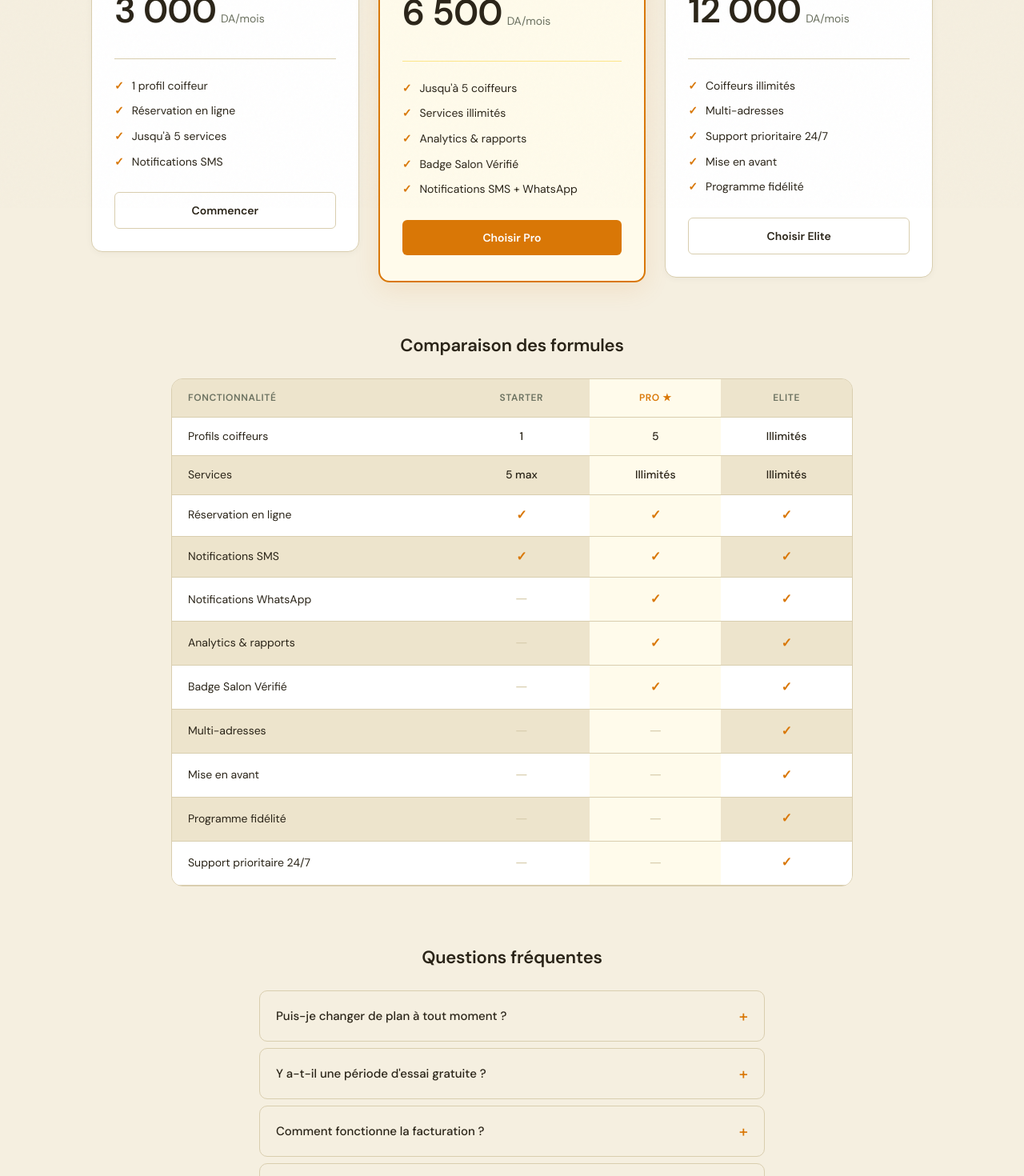
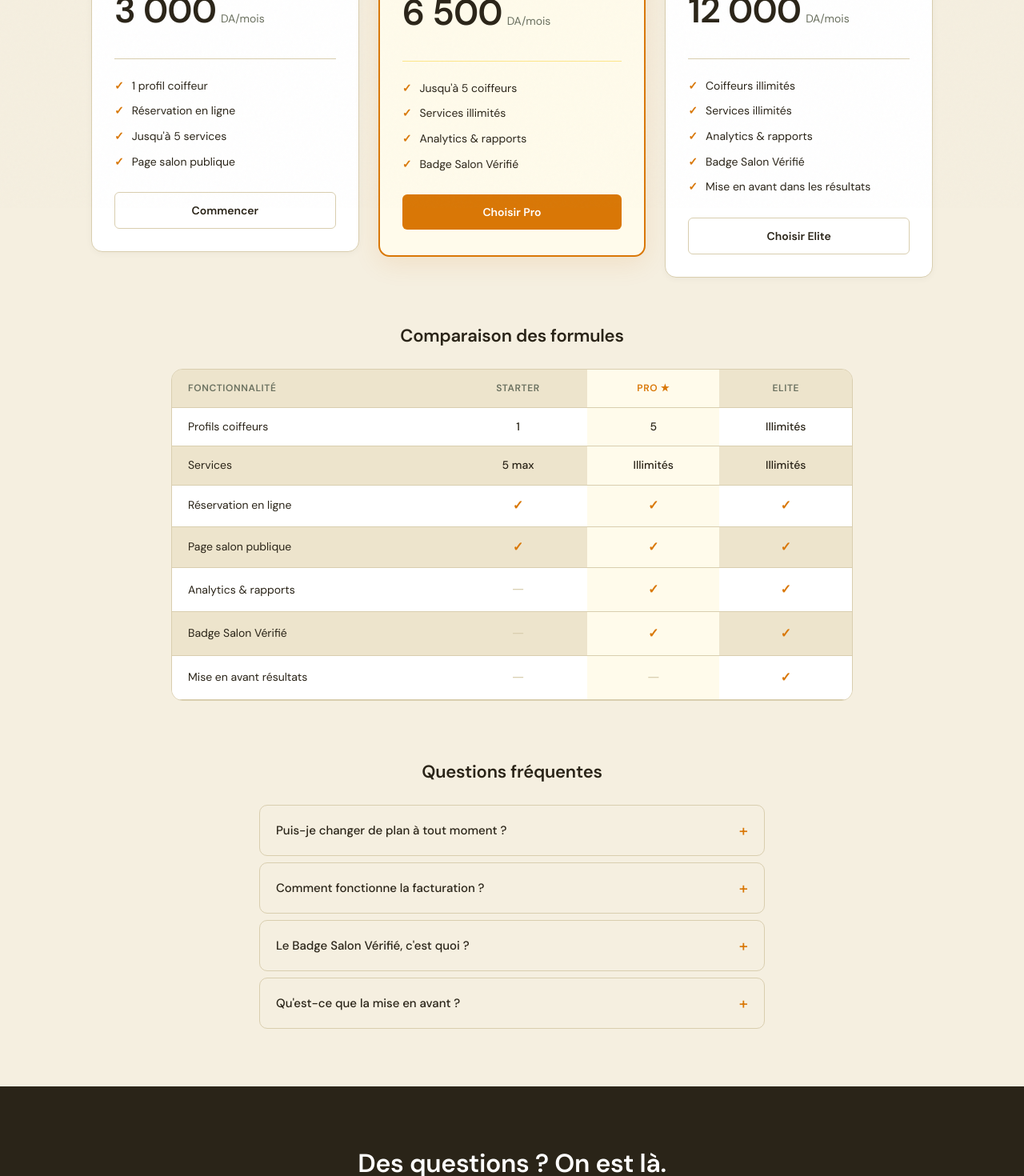
Before and after one commit to mohamedbsh31-debug/hassanly, a Next.js app: page /pricing in a window 1280 px wide. Shown: the part 540-2010 px from the top of the page at 80% size. Built offline with nearby package versions, Linux system fonts and the light colour scheme.

Commit message:
fix: remove fake features from pricing, only advertise what exists

```diff
--- a/app/dashboard/DashboardClient.tsx
+++ b/app/dashboard/DashboardClient.tsx
@@ -494,9 +494,9 @@ function BillingTab({ shop, autoCheckout }: { shop: Shop; autoCheckout?: boolean
   }, [autoCheckout])
 
   const PLANS = [
-    { id: 'starter', name: 'Starter', price: 3000,  features: ["1 coiffeur", "Jusqu'à 5 services", "Réservation en ligne", "Notifications SMS"] },
-    { id: 'pro',     name: 'Pro',     price: 6500,  features: ["Jusqu'à 5 coiffeurs", "Services illimités", "Analytics & rapports", "Badge Vérifié", "WhatsApp"], popular: true },
-    { id: 'elite',   name: 'Elite',   price: 12000, features: ["Coiffeurs illimités", "Multi-adresses", "Support 24/7", "Mise en avant", "Programme fidélité"] },
+    { id: 'starter', name: 'Starter', price: 3000,  features: ["1 coiffeur", "Jusqu'à 5 services", "Réservation en ligne", "Page salon publique"] },
+    { id: 'pro',     name: 'Pro',     price: 6500,  features: ["Jusqu'à 5 coiffeurs", "Services illimités", "Analytics & rapports", "Badge Salon Vérifié"], popular: true },
+    { id: 'elite',   name: 'Elite',   price: 12000, features: ["Coiffeurs illimités", "Services illimités", "Analytics & rapports", "Badge Salon Vérifié", "Mise en avant dans les résultats"] },
   ]
 
   function handleUpgrade() {
--- a/app/dashboard/onboarding/OnboardingClient.tsx
+++ b/app/dashboard/onboarding/OnboardingClient.tsx
@@ -15,9 +15,9 @@ const SERVICE_ICONS  = ['✂️','🪒','💈','🔥','👦','💎','🌿','✨'
 const BARBER_EMOJIS  = ['👨🏽','👨🏿','👨🏻','👨🏾','👨🏼','👨','👨‍🦱','👨‍🦳','👨‍🦲']
 
 const PLANS = [
-  { id: 'starter', name: 'Starter', price: 3000, desc: 'Idéal pour démarrer', features: ['1 profil coiffeur','Réservation en ligne',"Jusqu'à 5 services",'Notifications SMS'] },
-  { id: 'pro', name: 'Pro', price: 6500, desc: 'Le plus populaire', popular: true, features: ["Jusqu'à 5 coiffeurs","Services illimités","Analytics & rapports","Badge Salon Vérifié","Notifications SMS + WhatsApp"] },
-  { id: 'elite', name: 'Elite', price: 12000, desc: 'Pour les grandes enseignes', features: ['Coiffeurs illimités','Multi-adresses','Support prioritaire 24/7','Mise en avant','Programme fidélité'] },
+  { id: 'starter', name: 'Starter', price: 3000, desc: 'Idéal pour démarrer', features: ['1 profil coiffeur','Réservation en ligne',"Jusqu'à 5 services",'Page salon publique'] },
+  { id: 'pro', name: 'Pro', price: 6500, desc: 'Le plus populaire', popular: true, features: ["Jusqu'à 5 coiffeurs","Services illimités","Analytics & rapports","Badge Salon Vérifié"] },
+  { id: 'elite', name: 'Elite', price: 12000, desc: 'Pour les grandes enseignes', features: ['Coiffeurs illimités','Services illimités','Analytics & rapports','Badge Salon Vérifié','Mise en avant dans les résultats'] },
 ]
 
 type Profile = { full_name: string | null; phone: string | null; wilaya: string | null }
--- a/app/pricing/page.tsx
+++ b/app/pricing/page.tsx
@@ -17,7 +17,7 @@ const plans = [
       "1 profil coiffeur",
       "Réservation en ligne",
       "Jusqu'à 5 services",
-      "Notifications SMS",
+      "Page salon publique",
     ],
     cta: "Commencer",
   },
@@ -33,7 +33,6 @@ const plans = [
       "Services illimités",
       "Analytics & rapports",
       "Badge Salon Vérifié",
-      "Notifications SMS + WhatsApp",
     ],
     cta: "Choisir Pro",
   },
@@ -46,10 +45,10 @@ const plans = [
     featured: false,
     features: [
       "Coiffeurs illimités",
-      "Multi-adresses",
-      "Support prioritaire 24/7",
-      "Mise en avant",
-      "Programme fidélité",
+      "Services illimités",
+      "Analytics & rapports",
+      "Badge Salon Vérifié",
+      "Mise en avant dans les résultats",
     ],
     cta: "Choisir Elite",
   },
@@ -61,36 +60,32 @@ const faqs = [
     a: "Oui, vous pouvez upgrader ou downgrader votre abonnement à tout moment depuis votre tableau de bord. Le changement prend effet immédiatement.",
   },
   {
-    q: "Y a-t-il une période d'essai gratuite ?",
-    a: "Nous offrons 14 jours d'essai gratuit sur tous nos plans. Aucune carte bancaire requise pour commencer.",
-  },
-  {
     q: "Comment fonctionne la facturation ?",
-    a: "La facturation est mensuelle, en dinars algériens (DA). Vous recevez une facture par email chaque mois.",
+    a: "La facturation est mensuelle, en dinars algériens (DA). Le paiement s'effectue via Chargily Pay, la solution de paiement sécurisée algérienne.",
   },
   {
     q: "Le Badge Salon Vérifié, c'est quoi ?",
     a: "C'est un badge affiché sur votre profil public qui indique aux clients que votre salon a été vérifié par Hassanly — renforçant la confiance et la crédibilité.",
   },
+  {
+    q: "Qu'est-ce que la mise en avant ?",
+    a: "Les salons Elite apparaissent en priorité dans les résultats de recherche et sur la page d'accueil, augmentant ainsi leur visibilité auprès des clients.",
+  },
 ];
 
 const tableRows = [
-  { feature: "Profils coiffeurs",        starter: "1",     pro: "5",         elite: "Illimités" },
-  { feature: "Services",                 starter: "5 max", pro: "Illimités", elite: "Illimités" },
-  { feature: "Réservation en ligne",     starter: true,    pro: true,        elite: true },
-  { feature: "Notifications SMS",        starter: true,    pro: true,        elite: true },
-  { feature: "Notifications WhatsApp",   starter: false,   pro: true,        elite: true },
-  { feature: "Analytics & rapports",     starter: false,   pro: true,        elite: true },
-  { feature: "Badge Salon Vérifié",      starter: false,   pro: true,        elite: true },
-  { feature: "Multi-adresses",           starter: false,   pro: false,       elite: true },
-  { feature: "Mise en avant",            starter: false,   pro: false,       elite: true },
-  { feature: "Programme fidélité",       starter: false,   pro: false,       elite: true },
-  { feature: "Support prioritaire 24/7", starter: false,   pro: false,       elite: true },
+  { feature: "Profils coiffeurs",          starter: "1",     pro: "5",         elite: "Illimités" },
+  { feature: "Services",                   starter: "5 max", pro: "Illimités", elite: "Illimités" },
+  { feature: "Réservation en ligne",       starter: true,    pro: true,        elite: true },
+  { feature: "Page salon publique",        starter: true,    pro: true,        elite: true },
+  { feature: "Analytics & rapports",       starter: false,   pro: true,        elite: true },
+  { feature: "Badge Salon Vérifié",        starter: false,   pro: true,        elite: true },
+  { feature: "Mise en avant résultats",    starter: false,   pro: false,       elite: true },
 ];
 
 function Logo() {
   return (
-    <Link href="/" style={{ display: "flex", alignItems: "center", gap: 6, fontSize: 22, fontWeight: 700, letterSpacing: "-0.02em", color: "var(--foreground)" }}>
+    <Link href="/" style={{ display: "flex", alignItems: "center", gap: 6, fontSize: 22, fontWeight: 700, letterSpacing: "-0.02em", color: "var(--foreground)", textDecoration: "none" }}>
       <svg width="26" height="20" viewBox="0 0 28 22" fill="none">
         <path d="M2 14c4-8 8-8 12 0s8 8 12 0" stroke="currentColor" strokeWidth="2.5" strokeLinecap="round" />
       </svg>
@@ -118,14 +113,14 @@ export default function PricingPage() {
   return (
     <div style={{ minHeight: "100vh", background: "var(--background)" }}>
 
-      {/* NAV — matches home page exactly */}
+      {/* NAV */}
       <nav style={{ position: "sticky", top: 0, zIndex: 100, background: "rgba(255,255,255,0.95)", backdropFilter: "blur(12px)", borderBottom: "1px solid var(--border)", height: 64, display: "flex", alignItems: "center", padding: "0 24px", justifyContent: "space-between" }}>
         <Logo />
         <div style={{ display: "flex", alignItems: "center", gap: 24 }}>
-          <Link href="/" style={{ fontSize: 14, color: "var(--muted-foreground)" }}>Accueil</Link>
-          <Link href="/pricing" style={{ fontSize: 14, fontWeight: 600, color: "var(--foreground)" }}>Pour les coiffeurs</Link>
-          <Link href="/auth/login" style={{ fontSize: 14, color: "var(--muted-foreground)" }}>Connexion</Link>
-          <Link href="/auth/register?role=barber_owner" style={{ borderRadius: 999, background: "var(--foreground)", color: "#fff", padding: "10px 20px", fontSize: 14, fontWeight: 600 }}>
+          <Link href="/" style={{ fontSize: 14, color: "var(--muted-foreground)", textDecoration: "none" }}>Accueil</Link>
+          <Link href="/pricing" style={{ fontSize: 14, fontWeight: 600, color: "var(--foreground)", textDecoration: "none" }}>Pour les coiffeurs</Link>
+          <Link href="/auth/login" style={{ fontSize: 14, color: "var(--muted-foreground)", textDecoration: "none" }}>Connexion</Link>
+          <Link href="/auth/register?role=barber_owner" style={{ borderRadius: 999, background: "var(--foreground)", color: "#fff", padding: "10px 20px", fontSize: 14, fontWeight: 600, textDecoration: "none" }}>
             Inscrire mon salon
           </Link>
         </div>
@@ -143,7 +138,7 @@ export default function PricingPage() {
           Des outils pensés pour les salons algériens. Simple, puissant, sans contrat.
         </p>
         <p style={{ marginTop: 12, fontSize: 13, color: "var(--muted-foreground)" }}>
-          ✓ 14 jours d'essai gratuit &nbsp;·&nbsp; ✓ Sans carte bancaire &nbsp;·&nbsp; ✓ Annulez à tout moment
+          ✓ Sans engagement &nbsp;·&nbsp; ✓ Annulez à tout moment &nbsp;·&nbsp; ✓ Paiement sécurisé Chargily
         </p>
       </section>
 
@@ -210,7 +205,7 @@ export default function PricingPage() {
         </div>
       </section>
 
-      {/* BOTTOM CTA — matches home page CTA band */}
+      {/* BOTTOM CTA */}
       <section style={{ background: "var(--foreground)", color: "#fff" }}>
         <div style={{ maxWidth: 640, margin: "0 auto", textAlign: "center", padding: "72px 24px" }}>
           <h2 style={{ fontSize: "clamp(1.5rem, 3vw, 2rem)", fontWeight: 700, letterSpacing: "-0.01em", marginBottom: 12 }}>
@@ -221,7 +216,7 @@ export default function PricingPage() {
           </p>
           <a
             href="mailto:contact@hassanly.dz"
-            style={{ display: "inline-block", background: "#fff", color: "var(--foreground)", padding: "12px 28px", borderRadius: 999, fontSize: 14, fontWeight: 600 }}
+            style={{ display: "inline-block", background: "#fff", color: "var(--foreground)", padding: "12px 28px", borderRadius: 999, fontSize: 14, fontWeight: 600, textDecoration: "none" }}
           >
             Nous contacter →
           </a>
@@ -265,30 +260,21 @@ function PlanCard({ plan, onSelect, loading }: { plan: typeof plans[0]; onSelect
       boxShadow: plan.featured ? "0 8px 32px rgba(217,119,6,0.12)" : "0 2px 8px rgba(0,0,0,0.04)",
       transform: plan.featured ? "translateY(-6px)" : "none",
     }}>
-      {/* Popular badge */}
       {plan.badge && (
         <div style={{ position: "absolute", top: -14, left: "50%", transform: "translateX(-50%)", background: "#d97706", color: "#fff", fontSize: 11, fontWeight: 700, letterSpacing: "0.08em", textTransform: "uppercase", padding: "4px 16px", borderRadius: 999, whiteSpace: "nowrap" }}>
           {plan.badge}
         </div>
       )}
-
-      {/* Plan name */}
       <div style={{ fontSize: 12, fontWeight: 700, letterSpacing: "0.1em", textTransform: "uppercase", color: plan.featured ? "#d97706" : "var(--muted-foreground)", marginBottom: 12 }}>
         {plan.name}
       </div>
-
-      {/* Price */}
       <div style={{ marginBottom: 24 }}>
         <span style={{ fontSize: "clamp(2rem, 4vw, 2.8rem)", fontWeight: 700, letterSpacing: "-0.02em", color: "var(--foreground)" }}>
           {plan.price}
         </span>
         <span style={{ fontSize: 14, color: "var(--muted-foreground)", marginLeft: 6 }}>{plan.period}</span>
       </div>
-
-      {/* Divider */}
       <div style={{ height: 1, background: plan.featured ? "#fde68a" : "var(--border)", marginBottom: 24 }} />
-
-      {/* Features */}
       <ul style={{ listStyle: "none", padding: 0, margin: "0 0 28px", display: "flex", flexDirection: "column", gap: 12 }}>
         {plan.features.map((f, i) => (
           <li key={i} style={{ display: "flex", alignItems: "flex-start", gap: 10, fontSize: 14, color: "var(--foreground)", lineHeight: 1.4 }}>
@@ -297,33 +283,19 @@ function PlanCard({ plan, onSelect, loading }: { plan: typeof plans[0]; onSelect
           </li>
         ))}
       </ul>
-
-      {/* CTA */}
       <button
         onClick={() => onSelect(plan.id)}
         disabled={loading}
         style={{
-          width: "100%",
-          padding: "13px",
-          borderRadius: "var(--radius-sm)",
-          fontSize: 14,
-          fontWeight: 600,
+          width: "100%", padding: "13px", borderRadius: "var(--radius-sm)", fontSize: 14, fontWeight: 600,
           cursor: loading ? "wait" : "pointer",
           border: plan.featured ? "none" : "1.5px solid var(--border)",
           background: plan.featured ? "#d97706" : "transparent",
           color: plan.featured ? "#fff" : "var(--foreground)",
-          fontFamily: "inherit",
-          transition: "all 0.15s",
-          opacity: loading ? 0.7 : 1,
+          fontFamily: "inherit", transition: "all 0.15s", opacity: loading ? 0.7 : 1,
         }}
-        onMouseEnter={(e) => {
-          if (!loading) {
-            e.currentTarget.style.background = plan.featured ? "#b45309" : "var(--muted)";
-          }
-        }}
-        onMouseLeave={(e) => {
-          e.currentTarget.style.background = plan.featured ? "#d97706" : "transparent";
-        }}
+        onMouseEnter={(e) => { if (!loading) e.currentTarget.style.background = plan.featured ? "#b45309" : "var(--muted)"; }}
+        onMouseLeave={(e) => { e.currentTarget.style.background = plan.featured ? "#d97706" : "transparent"; }}
       >
         {loading ? "Chargement…" : plan.cta}
       </button>
```
